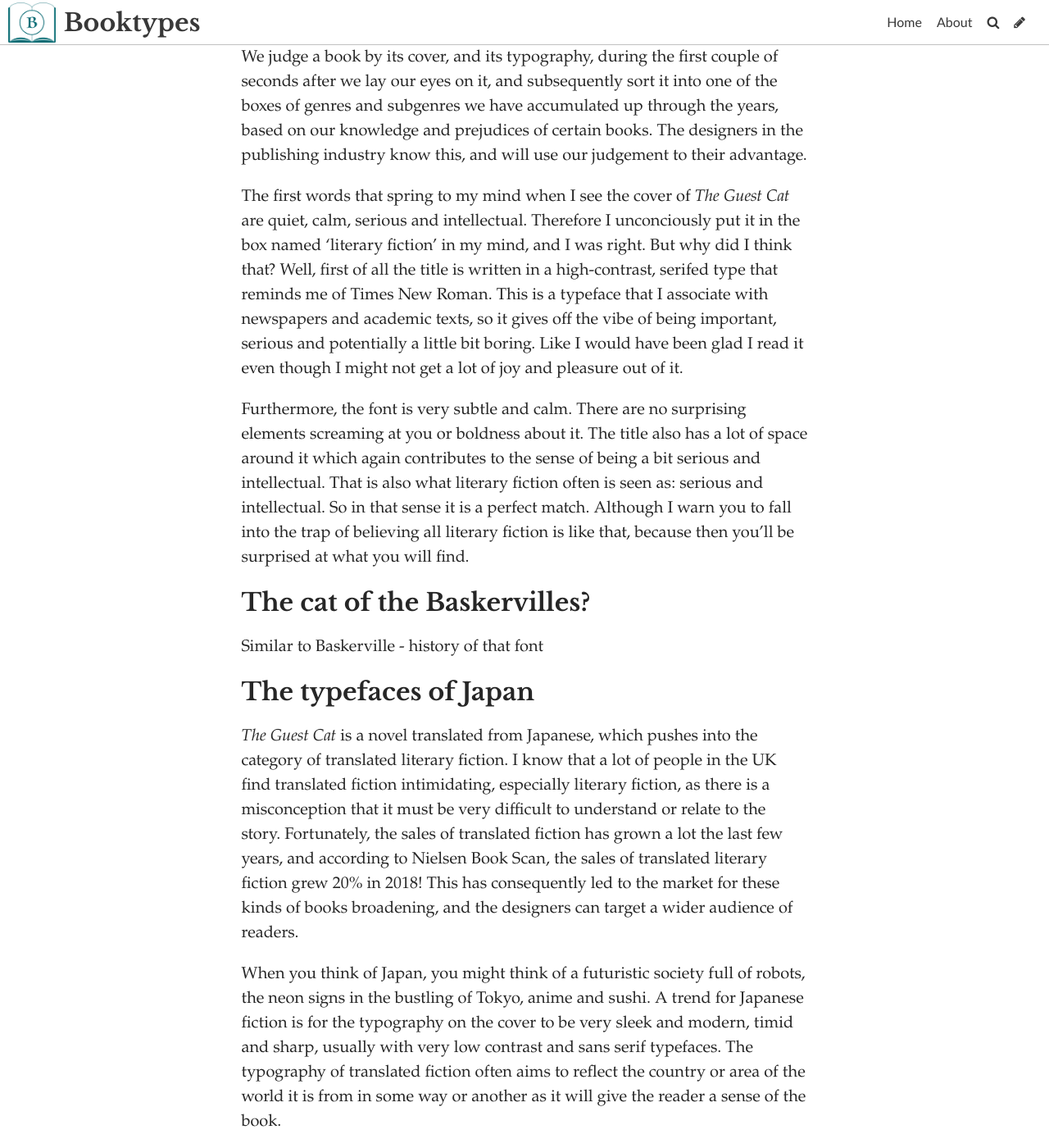
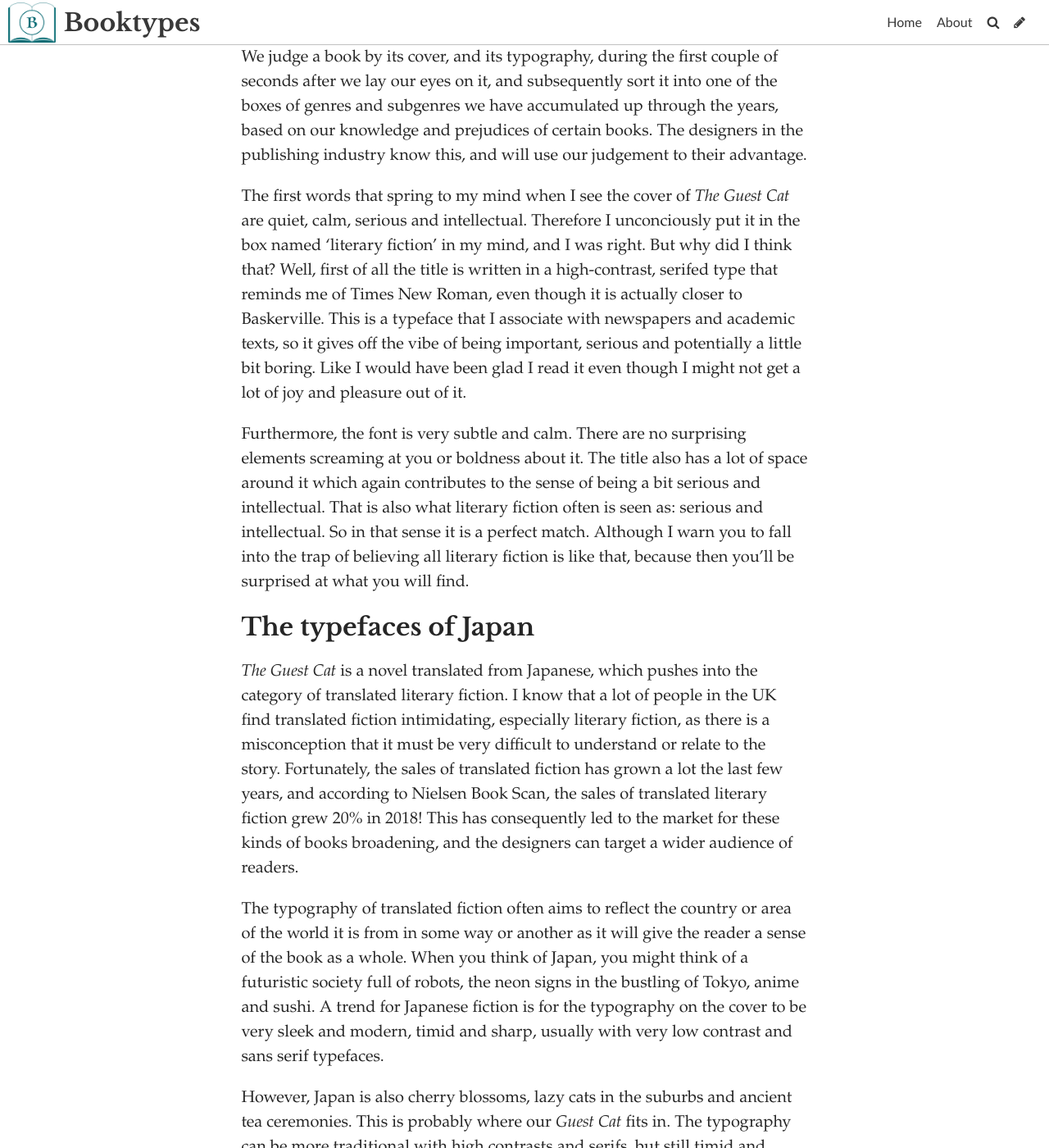
Before and after one commit to maudhaugland/booktypes, a Jekyll site: the page built from _posts/2021-10-04-the-contrasts-of-the-guest-cat.md, in a window 1280 px wide and 1400 px high, scrolled down 1398 px. Shown: the whole window at 82% size. Built offline with Jekyll 4.4.1, drawn with Linux system fonts in a browser that asks for light colours; some web fonts are replaced; some of the changed lines change nothing that is shown; some of the changed text lies outside the part shown.

Commit message:
Update Post “2021-10-04-the-contrasts-of-the-guest-cat”

```diff
--- a/_posts/2021-10-04-the-contrasts-of-the-guest-cat.md
+++ b/_posts/2021-10-04-the-contrasts-of-the-guest-cat.md
@@ -13,6 +13,7 @@
   - Books
   - Publishing
   - Design
+  - Literature
 ---
 **Does typography have an age?** *The Guest Cat* might sound like a book for children, but the typography tells us that it is in fact a literary fiction book for adults. How can the font of a book title tell us so much? And can we trust our instincts when it comes to judging genres of books based on the typography of the title? Let's find out!
 
@@ -26,18 +27,16 @@
 
 We judge a book by its cover, and its typography, during the first couple of seconds after we lay our eyes on it, and subsequently sort it into one of the boxes of genres and subgenres we have accumulated up through the years, based on our knowledge and prejudices of certain books. The designers in the publishing industry know this, and will use our judgement to their advantage.
 
-The first words that spring to my mind when I see the cover of *The Guest Cat* are quiet, calm, serious and intellectual. Therefore I unconciously put it in the box named 'literary fiction' in my mind, and I was right. But why did I think that? Well, first of all the title is written in a high-contrast, serifed type that reminds me of Times New Roman. This is a typeface that I associate with newspapers and academic texts, so it gives off the vibe of being important, serious and potentially a little bit boring. Like I would have been glad I read it even though I might not get a lot of joy and pleasure out of it.
+The first words that spring to my mind when I see the cover of *The Guest Cat* are quiet, calm, serious and intellectual. Therefore I unconciously put it in the box named 'literary fiction' in my mind, and I was right. But why did I think that? Well, first of all the title is written in a high-contrast, serifed type that reminds me of Times New Roman, even though it is actually closer to Baskerville. This is a typeface that I associate with newspapers and academic texts, so it gives off the vibe of being important, serious and potentially a little bit boring. Like I would have been glad I read it even though I might not get a lot of joy and pleasure out of it.
 
 Furthermore, the font is very subtle and calm. There are no surprising elements screaming at you or boldness about it. The title also has a lot of space around it which again contributes to the sense of being a bit serious and intellectual. That is also what literary fiction often is seen as: serious and intellectual. So in that sense it is a perfect match. Although I warn you to fall into the trap of believing all literary fiction is like that, because then you'll be surprised at what you will find.
-
-### The cat of the Baskervilles?
-
-Similar to Baskerville - history of that font
 
 ### The typefaces of Japan
 
 *The Guest Cat* is a novel translated from Japanese, which pushes into the category of translated literary fiction. I know that a lot of people in the UK find translated fiction intimidating, especially literary fiction, as there is a misconception that it must be very difficult to understand or relate to the story. Fortunately, the sales of translated fiction has grown a lot the last few years, and according to Nielsen Book Scan, the sales of translated literary fiction grew 20% in 2018! This has consequently led to the market for these kinds of books broadening, and the designers can target a wider audience of readers.
 
-When you think of Japan, you might think of a futuristic society full of robots, the neon signs in the bustling of Tokyo, anime and sushi. A trend for Japanese fiction is for the typography on the cover to be very sleek and modern, timid and sharp, usually with very low contrast and sans serif typefaces. The typography of translated fiction often aims to reflect the country or area of the world it is from in some way or another as it will give the reader a sense of the book.
+The typography of translated fiction often aims to reflect the country or area of the world it is from in some way or another as it will give the reader a sense of the book as a whole. When you think of Japan, you might think of a futuristic society full of robots, the neon signs in the bustling of Tokyo, anime and sushi. A trend for Japanese fiction is for the typography on the cover to be very sleek and modern, timid and sharp, usually with very low contrast and sans serif typefaces.
 
-However, Japan is also cherry blossoms, lazy cats in the suburbs and ancient tea ceremonies. This is probably where our *Guest Cat* fits in.
+However, Japan is also cherry blossoms, lazy cats in the suburbs and ancient tea ceremonies. This is probably where our *Guest Cat* fits in. The typography can be more traditional with high contrasts and serifs, but still timid and sharp. Another example is *Lonely Castle in the Mirror* by Mizuki Tsujimura which was published by Doubleday in 2021 and designed by Anna Morrison. As you can see in the picture below, the typography of the title is quite similar to *The Guest Cat,* but even thinner and sharper, as if it's a combination of the sleek and modern style and the more traditional one.
+
+![Lonely Castle in the Mirror by Mizuki Tsujimura](../uploads/20211007145830_img_3054.jpg)
```
Also changed, not shown: uploads/20211007145830_img_3054.jpg (added), uploads/20211007145849_img_3055.jpg (added).
